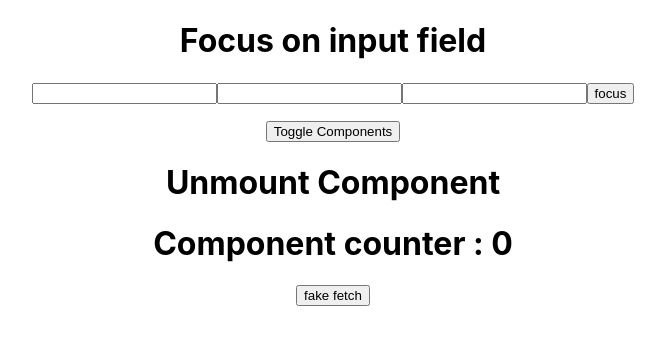
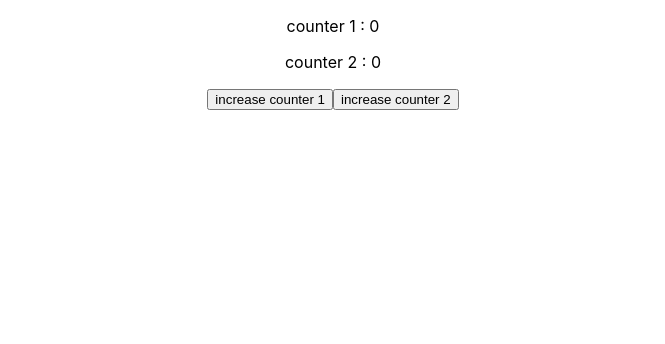
Before and after one commit to badruti94/firstapp, a React (Create React App) app: page / in a window 1280 px wide. Shown: the top 344 px of the page, without its empty margins (307-972 px from the left). Built offline with nearby package versions, Linux system fonts and the light colour scheme.

Commit message:
10 react hooks : 64. useCallback - to prevent the recreation of function

```diff
--- a/src/App.js
+++ b/src/App.js
@@ -1,25 +1,27 @@
-import {useRef, useState  } from "react";
-import Component from "./components/Component";
+import { useState, useCallback } from 'react'
 import './App.css';
+const functionCounter = new Set()
+function App() {
+  const [count, setCount] = useState(0)
+  const [count2, setCount2] = useState(0)
+  const increment = () => {
+    console.log('increment');
+    setCount(count + 1)
+  }
+  const increment2 =  useCallback(() => {
+    console.log('increment2');
+    setCount2(count2 + 1)
+  }, [count2])
 
-
-function App() {
-  const inputRef = useRef()
-  const [show, setShow] = useState(true)
+  functionCounter.add(increment)
+  functionCounter.add(increment2)
+  console.log(functionCounter);
 
   return (
     <div className="App">
-      <h1>Focus on input field</h1>
-      <input ref={inputRef} type="text"/>
-      <input type="text"/>
-      <input type="text"/>
-      <button onClick={()=>{
-        inputRef.current.focus()
-      }} >focus</button>
-      <p></p>
-      <button onClick={() => setShow(!show)} >Toggle Components</button>
-      <h1>Unmount Component</h1>
-      { show && <Component /> }
+      <p>counter 1 : {count} </p> <p> counter 2 : {count2} </p>
+      <button onClick={increment} >increase counter 1</button>
+      <button onClick={increment2} >increase counter 2</button>
     </div>
   );
 }
--- a/src/components/Component.js
+++ /dev/null
@@ -1,27 +0,0 @@
-import { useState, useEffect, useRef } from 'react'
-
-const Component = () => {
-    const [count, setCount] = useState(0)
-    const componentRef = useRef(true)
-    useEffect(() => {
-
-        return () => {
-            componentRef.current = false
-        }
-    }, [])
-    const fakefetch = () => {
-        console.log('fakefetch executed');
-        setTimeout(() => {
-            if (componentRef.current)
-                setCount(count + 1)
-        }, 2000)
-    }
-    return (
-        <div>
-            <h1>Component counter : {count} </h1>
-            <button onClick={fakefetch} > fake fetch </button>
-        </div>
-    )
-}
-
-export default Component
```
